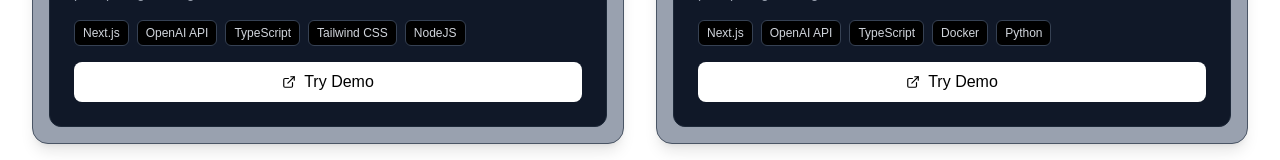
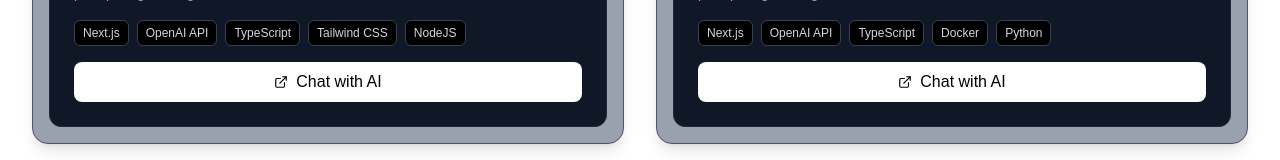
Before and after one commit to TheNikhilChauhan/Persona-AI-Chatbot, a Next.js app: page / in a window 1280 px wide. Shown: the part 508-668 px from the top of the page. Built offline with nearby package versions, Linux system fonts and the light colour scheme.

Commit message:
minor change

```diff
--- a/src/components/ui/projectCard.tsx
+++ b/src/components/ui/projectCard.tsx
@@ -76,7 +76,7 @@ export default function ProjectCard({ project }: ProjectCardProps) {
               className="flex-1 bg-white text-black hover:bg-gray-200 text-center py-2 px-4 rounded-lg font-medium transition-colors inline-flex items-center justify-center space-x-2"
             >
               <ExternalLink size={14} />
-              <span>Try Demo</span>
+              <span>Chat with AI </span>
             </Link>
           )}
         </div>
```
